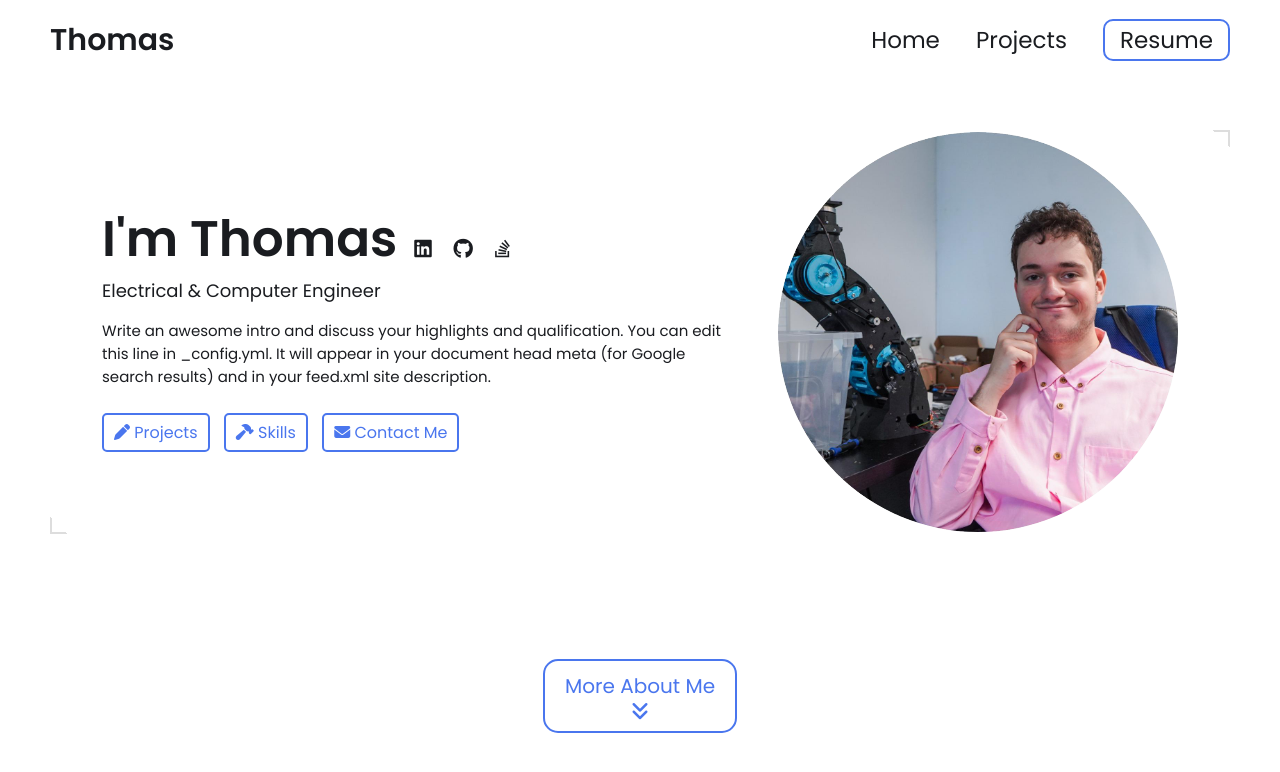
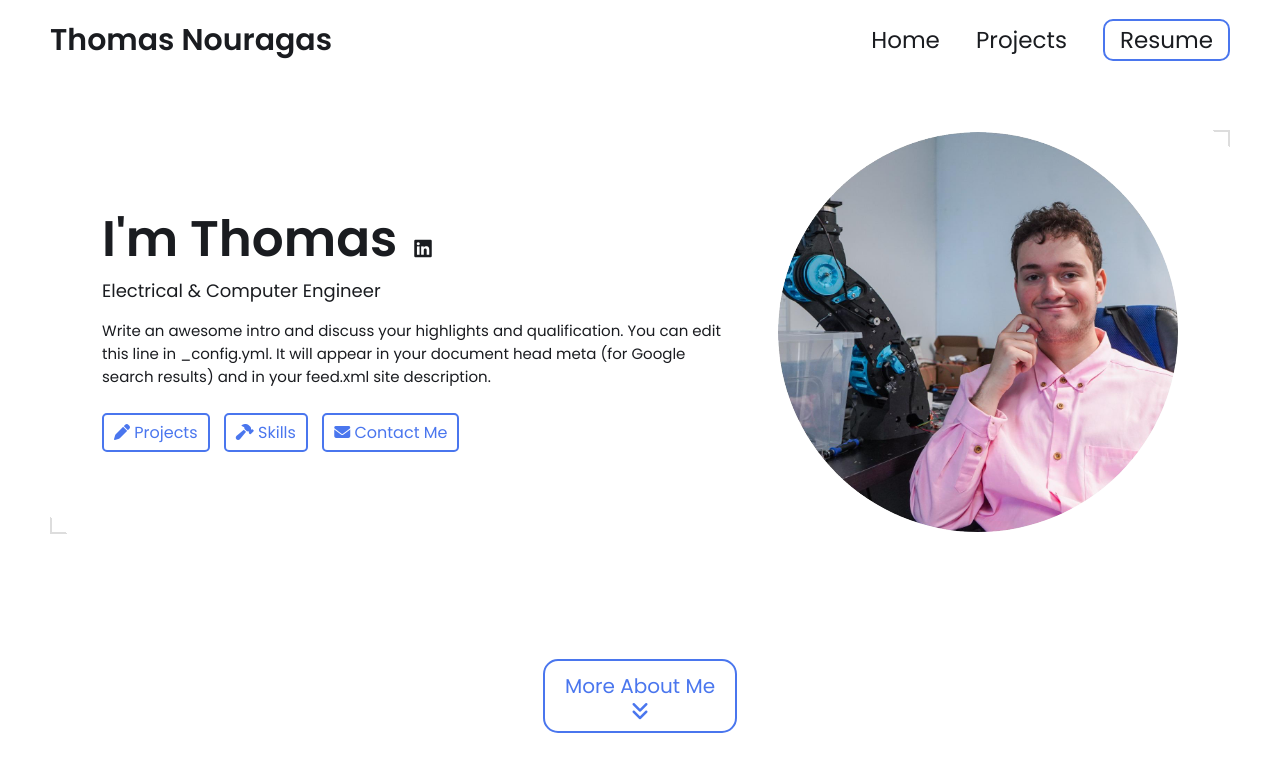
Before and after one commit to thomasnouragas/thomasnouragas.github.io, a Jekyll site: the page built from index.html, in a window 1280 px wide and 900 px high. Shown: the top 772 px of the window. Built offline with Jekyll 4.4.1, drawn with Linux system fonts in a browser that asks for light colours; some of the changed lines change nothing that is shown.

Commit message:
_config.yml

```diff
--- a/_config.yml
+++ b/_config.yml
@@ -12,7 +12,7 @@ title: Thomas Nouragas's Portfolio # This is what shows up in the tab of the bro
 
 
 # Hero Section
-name: Thomas
+name: Thomas Nouragas
 headline: Electrical & Computer Engineer
 description: >- # dont remove this line. this will ignore all new lines until the next section
   Write an awesome intro and discuss your highlights and qualification. You can edit this
@@ -31,9 +31,9 @@ resume-url: https://drive.google.com/file/d/1l7fLe8LLgNbq6Og2XSBa1h37XOBxqiz1/vi
 # Set up external links - this will show up as small icons next to your name.
 
 external-links:    # input only your own url slug. The icons with missing entries will not appear.
-  linkedin: test    # https://www.linkedin.com/in/{your url slug}
-  github: leea12    # https://github.com/{your url slug}
-  stackoverflow: test      # https://stackoverflow.com/users/{your url slug}
+  linkedin: https://www.linkedin.com/in/thomas-nouragas/    # https://www.linkedin.com/in/{your url slug}
+  github:   # https://github.com/{your url slug}
+  stackoverflow:      # https://stackoverflow.com/users/{your url slug}
   medium:            # https://medium.com/@{your url slug}
   x-twitter:   # https://x.com/{your url slug}
   threads:            # https://threads.net/@{your url slug}
```
